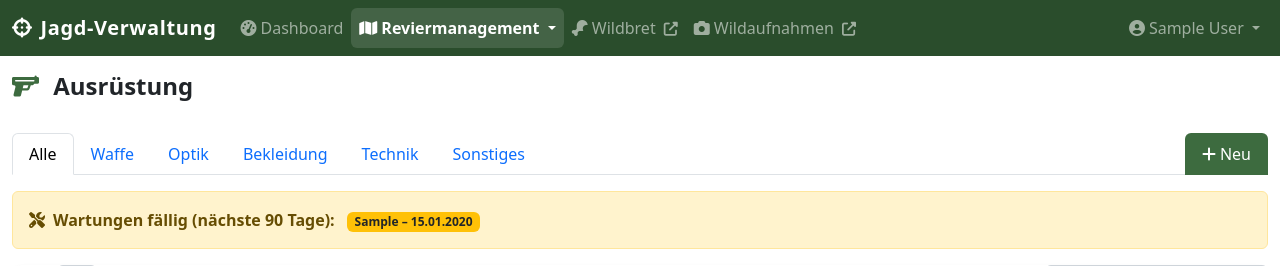
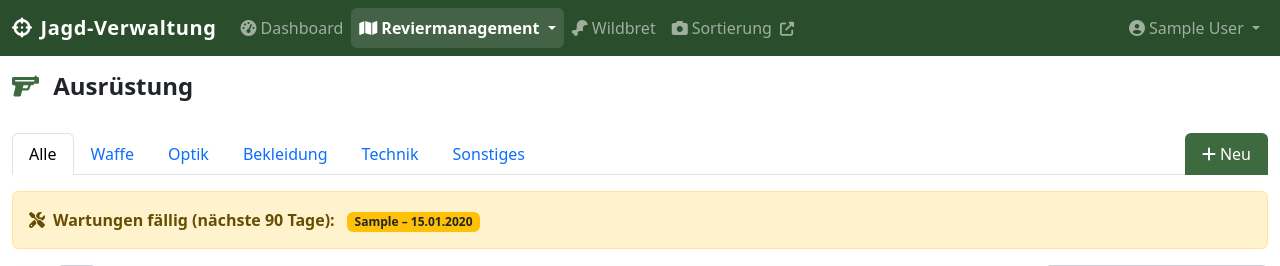
Before and after one commit to 7fcccnj9xh-art/Jagd, a PHP site: page /modules/reviermanagement/ausruestung.php in a window 1280 px wide. Shown: the top 266 px of the page. Run offline with PHP 8.4, Linux system fonts and the light colour scheme; the visitor is signed in with stand-in values (Sample User, id 1); tables that the repository leaves empty or names only in its code hold one stand-in row (values such as "Sample post"); some libraries are stand-ins or nearby versions.

Commit message:
Integration: Wildbret via Symlink, ein gemeinsamer Server auf Port 8090
- Symlink modules/wildbret → ../Wildbret angelegt
- Navbar: Wildbret-Link auf /modules/wildbret/ (kein separater Server mehr)
- Sortierung-Link (Wildaufnahmen Flask) bleibt auf localhost:5001
- README.md erstellt mit Setup-Anleitung

Co-Authored-By: Claude Sonnet 4.6 <noreply@anthropic.com>

```diff
--- a/shared/ui/header.php
+++ b/shared/ui/header.php
@@ -70,18 +70,18 @@
                     </ul>
                 </li>
 
-                <!-- Wildbret (externes Modul) -->
+                <!-- Wildbret-Modul -->
                 <li class="nav-item">
-                    <a class="nav-link" href="http://localhost:8080/" target="_blank">
+                    <a class="nav-link <?= ($activePage ?? '') === 'wildbret' ? 'active' : '' ?>"
+                       href="/modules/wildbret/">
                         <i class="fas fa-drumstick-bite me-1"></i>Wildbret
-                        <i class="fas fa-external-link-alt ms-1 small"></i>
                     </a>
                 </li>
 
-                <!-- Wildaufnahmen (externes Modul) -->
+                <!-- Wildaufnahmen (Flask-App, separater Port) -->
                 <li class="nav-item">
                     <a class="nav-link" href="http://localhost:5001" target="_blank">
-                        <i class="fas fa-camera me-1"></i>Wildaufnahmen
+                        <i class="fas fa-camera me-1"></i>Sortierung
                         <i class="fas fa-external-link-alt ms-1 small"></i>
                     </a>
                 </li>
```
Also changed, not shown: README.md (added), 1 other file.
